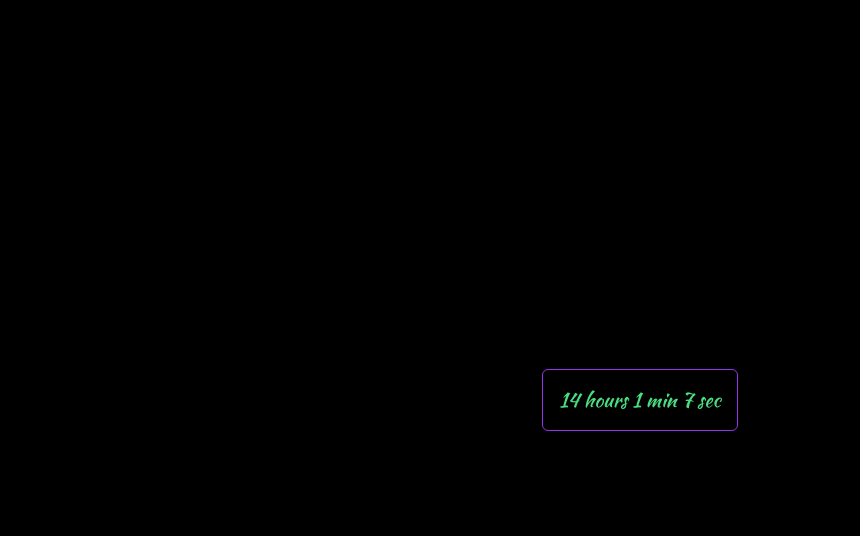
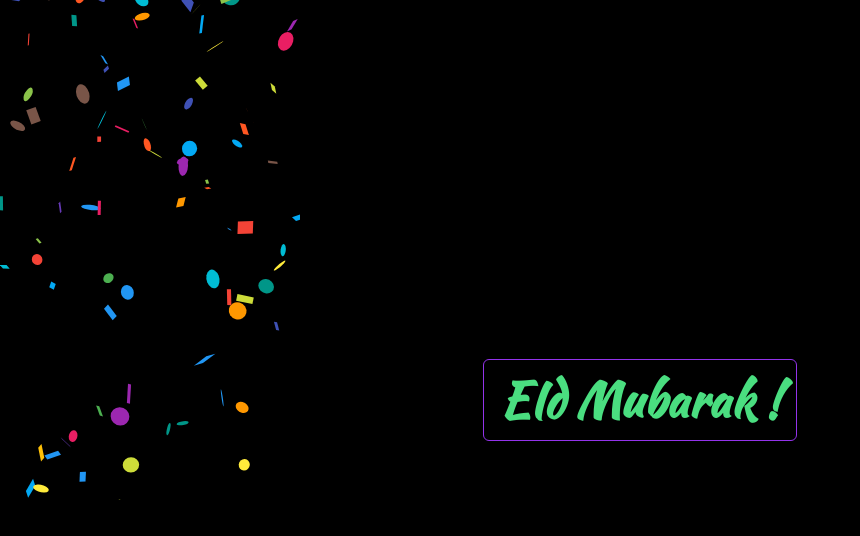
Before and after one commit to alif0013/Eid-Ul-Fitr-2024, a React (Vite) app: page / in a window 1280 px wide. Shown: the top 536 px of the page, without its empty margins (0-860 px from the left). Built offline with nearby package versions, Linux system fonts and the light colour scheme.

Commit message:
added neew design

```diff
--- a/src/Components/CountDown.jsx
+++ b/src/Components/CountDown.jsx
@@ -3,7 +3,7 @@ import Celebration from "./Celebration";
 
 const CountdownTimer = () => {
   const calculateTimeLeft = () => {
-    const difference = +new Date("2024-04-9") - +new Date();
+    const difference = +new Date() - +new Date();
     let timeLeft = {};
 
     if (difference > 0) {
@@ -50,7 +50,8 @@ const CountdownTimer = () => {
 
         <>
           <Celebration></Celebration>
-          <h1 className="text-2xl md:text-5xl rounded-md drop-shadow-md bg-black p-4 text-green-400 border-purple-600 border-[1px]  font-semibold hover:bg-purple-600 hover:text-white hover:drop-shadow-lg">EId Mubarak !</h1>
+          <h1 className="text-2xl md:text-5xl rounded-md drop-shadow-md bg-black p-4 text-green-400 border-purple-600 border-[1px]  font-semibold  hover:text-blue-500 hover:drop-shadow-lg">EId Mubarak !</h1>
+
 
         </>
       )}
```
